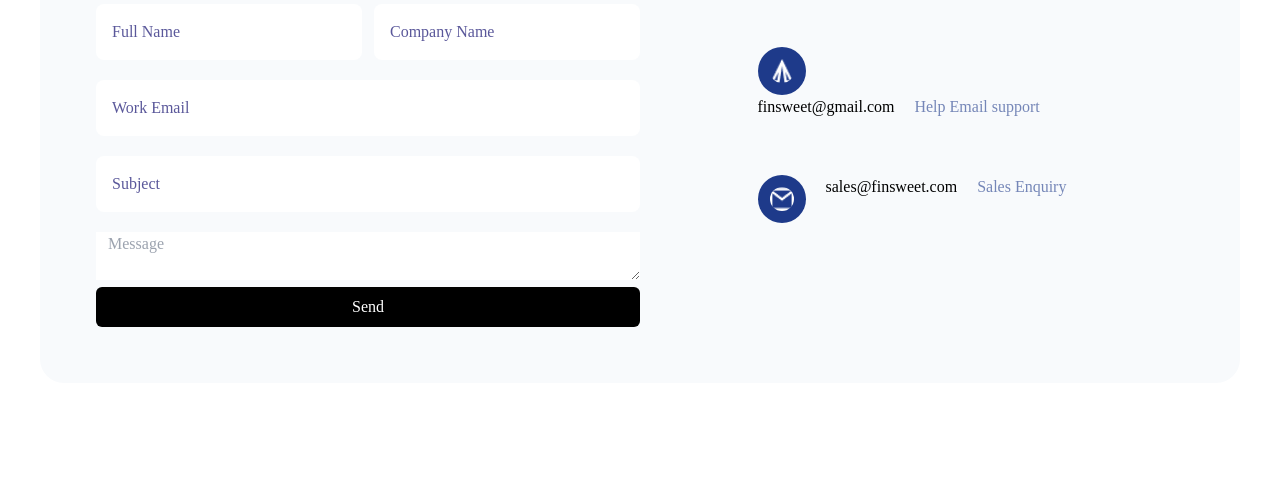
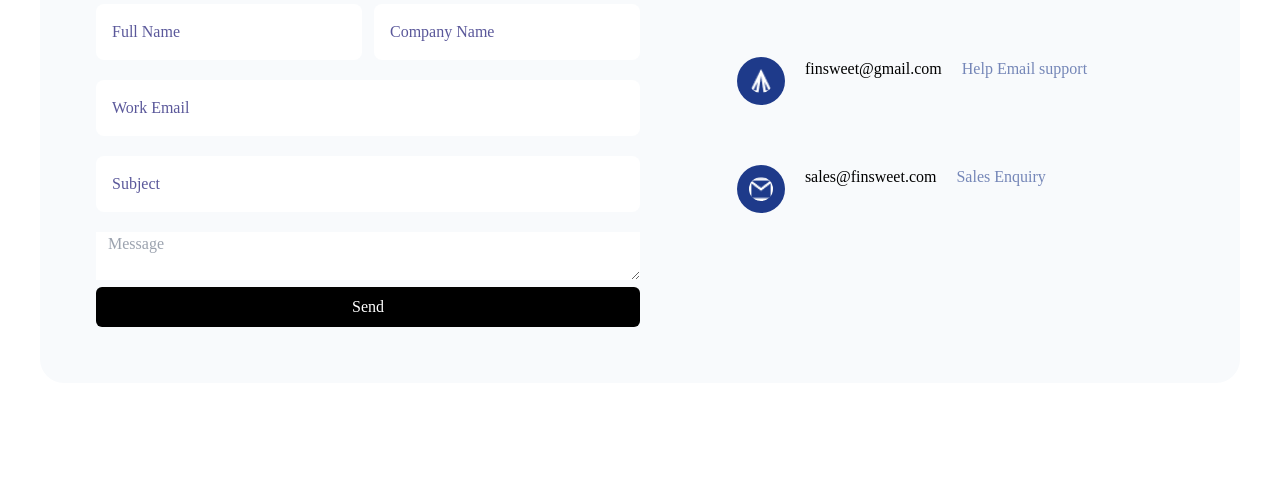
Before and after one commit to rithaven/Finsweet-cloning, a website: page Contact.html in a window 1280 px wide. Shown: the part 309-800 px from the top of the page. Drawn offline with nearby package versions, Linux system fonts and the light colour scheme; files that its build step writes are made by us from their sources.

Commit message:
Latest commit after peers comments

```diff
--- a/Contact.html
+++ b/Contact.html
@@ -72,7 +72,7 @@
                         </p>
                     </div>
                 </div>
-                <div class="icon">
+                <div class="hero__icon">
                     <img src="images/help.png" alt="" class="hero__icon-image">
                     <div class="hero__icon hero__icon--title">
                         <p class="hero__icon hero__icon--title-contact">
```
